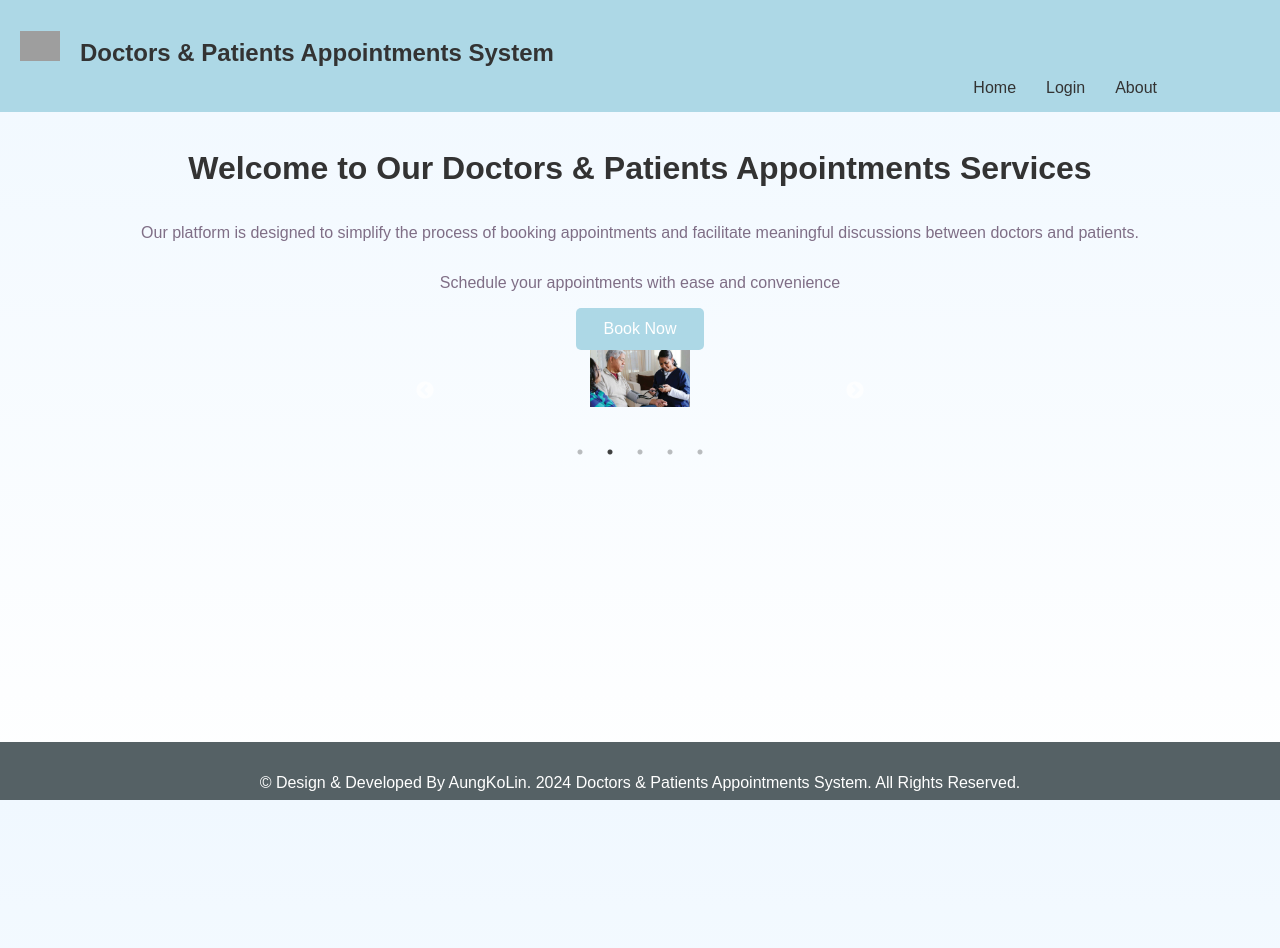
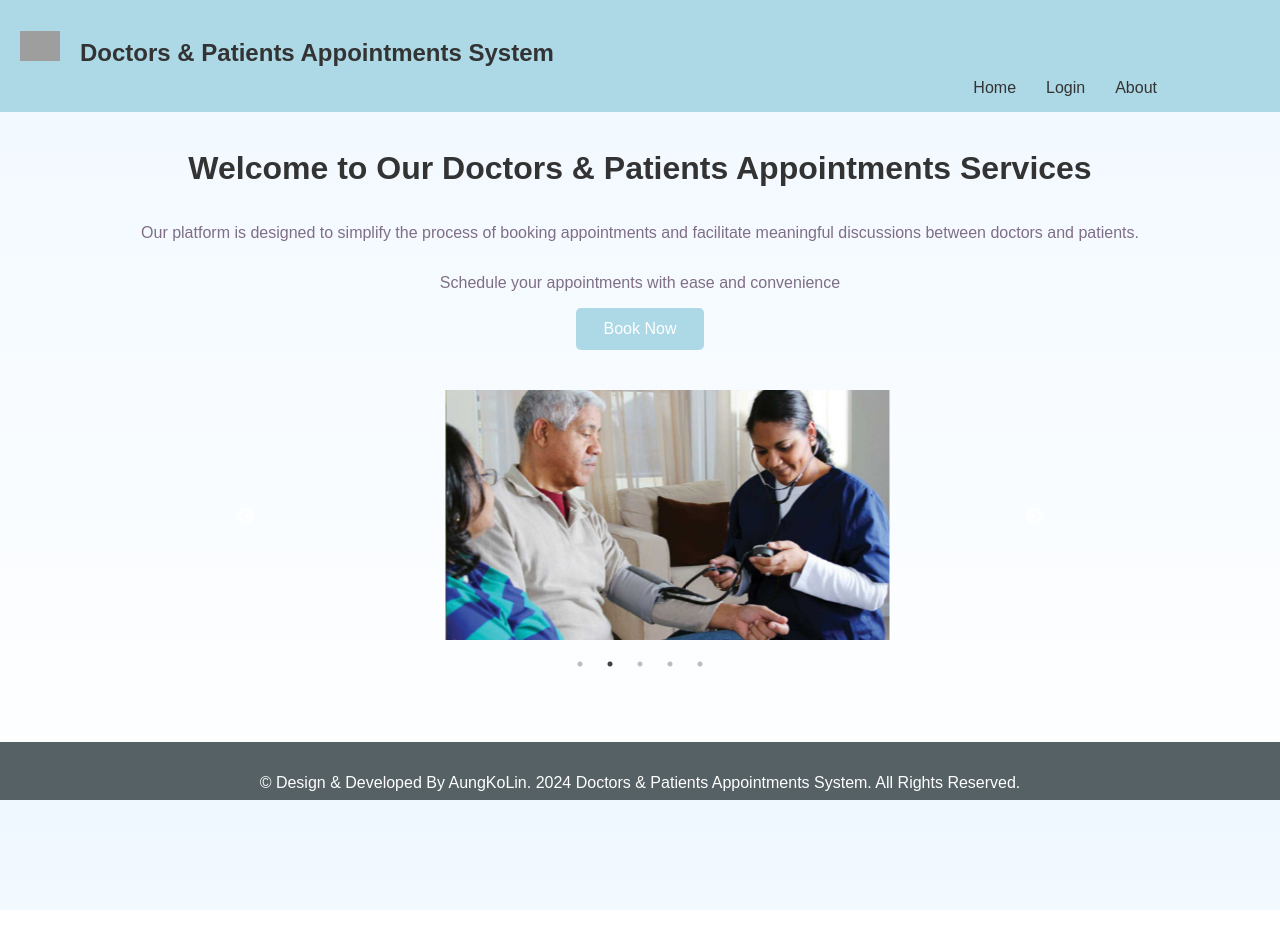
Before and after one commit to AungKoLin828/doctor-patient-appointment-system, a React (Create React App) app: page / in a window 1280 px wide. Shown: the top 948 px of the page. After the commit the page ends 910 px from the top, so only its background shows below. Built offline with nearby package versions, Linux system fonts and the light colour scheme; grey boxes are pictures that could not be loaded.

Commit message:
Update Src

```diff
--- a/src/components/Home.css
+++ b/src/components/Home.css
@@ -5,13 +5,6 @@
     align-items: center; /* Center horizontally */
     min-height: 50vh; /* Full height of the viewport */
     text-align: center;
-  }
-
-  .slider-container {
-    width: 80%;
-    max-width: 500px;
-    margin: 0 auto;
-    height: 700px;
   }
 
   .welcome-text {
--- a/src/components/ImageSlider.css
+++ b/src/components/ImageSlider.css
@@ -1,15 +1,16 @@
 .slider-container {
   width: 100%;
-  max-width: 500px; /* Adjust as needed */
   margin: 0 auto;
-  height: 1000px;
+  height: 500px;
+  padding: 20px;
+  max-width: 800px;
 }
 
   .slick-slide img {
     display: block;
     margin: 0 auto;
-    width: 90%;
-    max-width: 100px;
+    max-width: 1000px;
+    height: 250px;
   }
   .slick-dots {
     bottom: -30px;
--- a/src/components/ImageSlider.js
+++ b/src/components/ImageSlider.js
@@ -24,19 +24,19 @@ const ImageSlider = () => {
     <div style={{maxWidth: '95%',alignItems:'center'}} className='slider-container'>
     <Slider {...settings}>
       <div>
-        <img src={image1} alt="Slide 1" style={{ width: '50%', height: '60%'}} />
+        <img src={image1} alt="Slide 1"/>
       </div>
       <div>
-        <img src={image2} alt="Slide 2" style={{ width: '50%', height: '60%'}} />
+        <img src={image2} alt="Slide 2"/>
       </div>
       <div>
-        <img src={image3} alt="Slide 2" style={{ width: '50%', height: '60%'}} />
+        <img src={image3} alt="Slide 2"/>
       </div>
       <div>
-        <img src={image3} alt="Slide 2" style={{ width: '50%', height: '40%'}} />
+        <img src={image3} alt="Slide 2"/>
       </div>
       <div>
-        <img src={image3} alt="Slide 2" style={{ width: '50%', height: '40%'}} />
+        <img src={image3} alt="Slide 2"/>
       </div>
     </Slider>
     </div>
```
